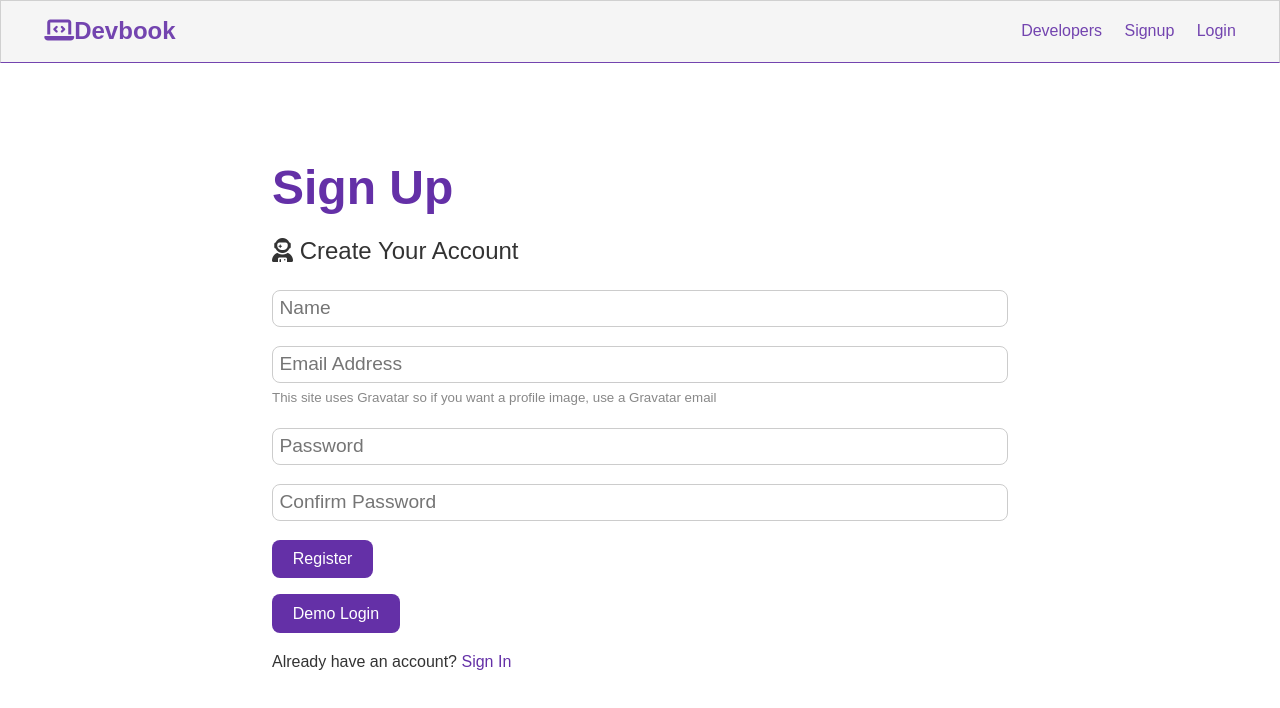
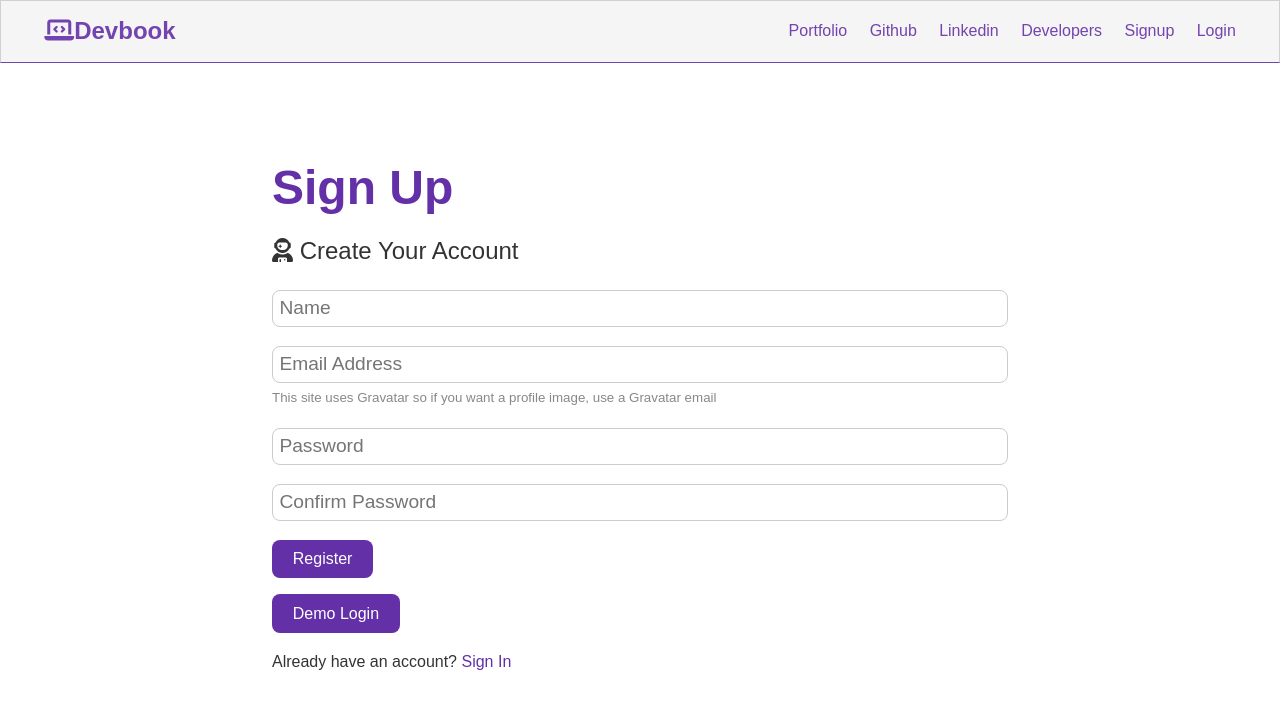
Before and after one commit to skp96/Devbook, a React (Create React App) app in the folder client/: page /signup in a window 1280 px wide. Shown: the top 708 px of the page. Built offline with nearby package versions, Linux system fonts and the light colour scheme; no server answers.

Commit message:
css changes

```diff
--- a/client/src/App.css
+++ b/client/src/App.css
@@ -325,13 +325,14 @@ button {
 	margin: 0 0.25rem;
 }
 
-.links li:nth-child(4) {
+.links li:nth-child(7) {
 	color: var(--primary-color);
+	cursor: pointer;
 }
 
-.links li:nth-child(4):hover {
+.links li:nth-child(7):hover {
+	color: var(--dark-color);
 	cursor: pointer;
-	color: var(--dark-color);
 }
 
 .navbar a:hover {
--- a/client/src/components/layout/Navbar.js
+++ b/client/src/components/layout/Navbar.js
@@ -31,6 +31,27 @@ const Navbar = ({
 
 	const authLinks = (
 		<ul className='links'>
+			<li>
+				<a href='https://skp96.github.io/SunnyKPatel/' target='_blank' rel='noopener noreferrer'>
+					<i className='fas fa-globe' />
+					 {' '}
+					 Portfolio
+				</a>
+			</li>
+			<li>
+				<a href='https://github.com/skp96' target='_blank' rel='noopener noreferrer'>
+					<i className="fab fa-github" />
+					{' '}
+					Github
+				</a>
+			</li>
+			<li>
+				<a href='https://www.linkedin.com/in/sunny-patel-b0729858/' target='_blank' rel='noopener noreferrer'>
+					<i class="fab fa-linkedin-in" />
+					{' '}
+					Linkedin
+				</a>
+			</li>
 			<li>
 				<Link to='/profiles'>
 					<i class="fas fa-laptop-code" />
@@ -75,6 +96,21 @@ const Navbar = ({
 	const guestLinks = (
 		<ul className='links'>
 			<li>
+				<a href='https://skp96.github.io/SunnyKPatel/' target='_blank' rel='noopener noreferrer'>
+					Portfolio
+				</a>
+			</li>
+			<li>
+				<a href='https://github.com/skp96' target='_blank' rel='noopener noreferrer'>
+					Github
+				</a>
+			</li>
+			<li>
+				<a href='https://www.linkedin.com/in/sunny-patel-b0729858/' target='_blank' rel='noopener noreferrer'>
+					Linkedin
+				</a>
+			</li>
+			<li>
 				<Link to='/profiles'>Developers</Link>
 			</li>
 			<li>
--- a/client/src/components/user-profile/CreateProfile.js
+++ b/client/src/components/user-profile/CreateProfile.js
@@ -92,7 +92,7 @@ const CreateProfile = ({ createProfile, history }) => {
 						value={location}
 						onChange={(e) => onChange(e)}
 					/>
-					<small className='form-text'>City & state suggested (eg. Boston, MA)</small>
+					<small className='form-text'>City & state suggested (eg. New York City, NY)</small>
 				</div>
 				<div className='form-group'>
 					<input
```
Also changed, not shown: 1 other file (tests, documents, lock files or other folders).
